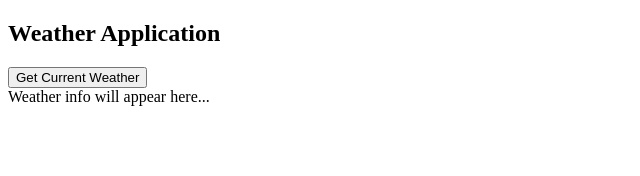
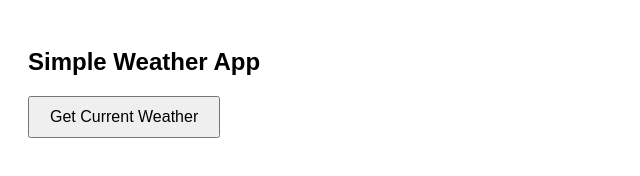
Before and after one commit to acciojob/weather-api-PrasadLV-056, a website: page main.html in a window 1280 px wide. Shown: the whole page, without its empty margins (0-640 px from the left). Drawn offline with Linux system fonts and the light colour scheme.

Commit message:
created a submission

```diff
--- a/main.html
+++ b/main.html
@@ -1,40 +1,53 @@
 <!DOCTYPE html>
 <html lang="en">
 <head>
-  <meta charset="UTF-8">
+  <meta charset="UTF-8" />
+  <meta name="viewport" content="width=device-width, initial-scale=1.0"/>
   <title>Weather App</title>
+  <style>
+    body {
+      font-family: Arial, sans-serif;
+      padding: 20px;
+    }
+    #getWeatherBtn {
+      padding: 10px 20px;
+      font-size: 16px;
+    }
+    #weatherData {
+      margin-top: 20px;
+      font-size: 18px;
+      color: #333;
+    }
+  </style>
 </head>
 <body>
+  <h2>Simple Weather App</h2>
+  <button id="getWeatherBtn">Get Current Weather</button>
+  <div id="weatherData"></div>
 
-  <h2>Weather Application</h2>
+  <script>
+    document.getElementById("getWeatherBtn").addEventListener("click", function () {
+      const apiKey = "YOUR_API_KEY"; // Replace with your OpenWeatherMap API key
+      const city = "London";
+      const apiUrl = `https://api.openweathermap.org/data/2.5/weather?q=${city}&appid=${apiKey}`;
 
-  <!-- Button to get weather -->
-  <button onclick="getWeather()">Get Current Weather</button>
-
-  <!-- Div to show the weather result -->
-  <div id="weatherData">Weather info will appear here...</div>
-
-  <!-- JavaScript will be added here -->
-  <script>
-    async function getWeather() {
-      const apiKey = 'YOUR_API_KEY'; // Replace with your actual OpenWeatherMap API key
-      const city = 'London';
-      const url = `https://api.openweathermap.org/data/2.5/weather?q=${city}&appid=${apiKey}`;
-
-      try {
-        const response = await fetch(url);
-        const data = await response.json();
-        const weatherDescription = data.weather[0].main;
-
-        document.getElementById("weatherData").innerText =
-          `Current weather in ${city}: ${weatherDescription}`;
-      } catch (error) {
-        document.getElementById("weatherData").innerText =
-          "Failed to retrieve weather data.";
-        console.error("Error:", error);
-      }
-    }
+      fetch(apiUrl)
+        .then(response => response.json())
+        .then(data => {
+          if (data.weather && data.weather.length > 0) {
+            const weather = data.weather[0].main;
+            document.getElementById("weatherData").innerText =
+              `Current weather in ${city}: ${weather}`;
+          } else {
+            document.getElementById("weatherData").innerText =
+              "Weather data not available.";
+          }
+        })
+        .catch(error => {
+          document.getElementById("weatherData").innerText =
+            "Error fetching weather data: " + error.message;
+        });
+    });
   </script>
-
 </body>
 </html>
--- a/styles.css
+++ b/styles.css
@@ -1,35 +1,38 @@
-<style>
 body {
-    font-family: Arial, sans-serif;
-    background-color: #e0f7fa;
+  font-family: 'Segoe UI', Tahoma, Geneva, Verdana, sans-serif;
+  background: #f0f4f8;
+  padding: 40px;
   text-align: center;
-    padding-top: 100px;
-    margin: 0;
 }
 
 h2 {
-    font-size: 32px;
-    color: #00796b;
+  color: #333;
+  margin-bottom: 20px;
 }
 
-  button {
+#getWeatherBtn {
+  background-color: #4CAF50;
+  color: white;
+  border: none;
   padding: 12px 24px;
-    font-size: 18px;
-    color: white;
-    background-color: #007acc;
-    border: none;
-    border-radius: 5px;
+  font-size: 16px;
   cursor: pointer;
+  border-radius: 6px;
   transition: background-color 0.3s;
 }
 
-  button:hover {
-    background-color: #005fa3;
+#getWeatherBtn:hover {
+  background-color: #45a049;
 }
 
 #weatherData {
   margin-top: 30px;
-    font-size: 22px;
-    color: #333;
+  font-size: 20px;
+  color: #222;
+  background-color: #fff;
+  padding: 20px;
+  border-radius: 8px;
+  box-shadow: 0 4px 10px rgba(0,0,0,0.1);
+  display: inline-block;
+  min-width: 280px;
 }
-</style>
```
Also changed, not shown: script.js (+23 -19 lines). Lines whose indentation alone changed are shown as unchanged.
